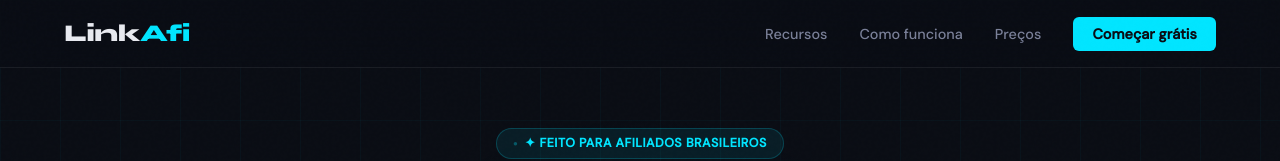
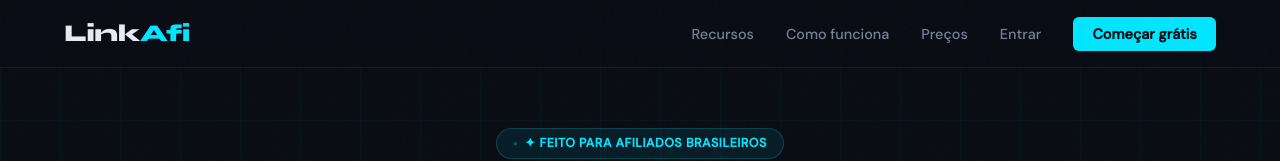
Before and after one commit to TrenixX/linkafi, a website: page index.html in a window 1280 px wide. Shown: the top 161 px of the page. Drawn offline with Linux system fonts and the light colour scheme.

Commit message:
Add files via upload

```diff
--- a/index.html
+++ b/index.html
@@ -706,6 +706,7 @@
     <li><a href="#features">Recursos</a></li>
     <li><a href="#como-funciona">Como funciona</a></li>
     <li><a href="#precos">Preços</a></li>
+    <li><a href="login.html">Entrar</a></li>
     <li><a href="cadastro.html" class="nav-cta">Começar grátis</a></li>
   </ul>
 </nav>
```
